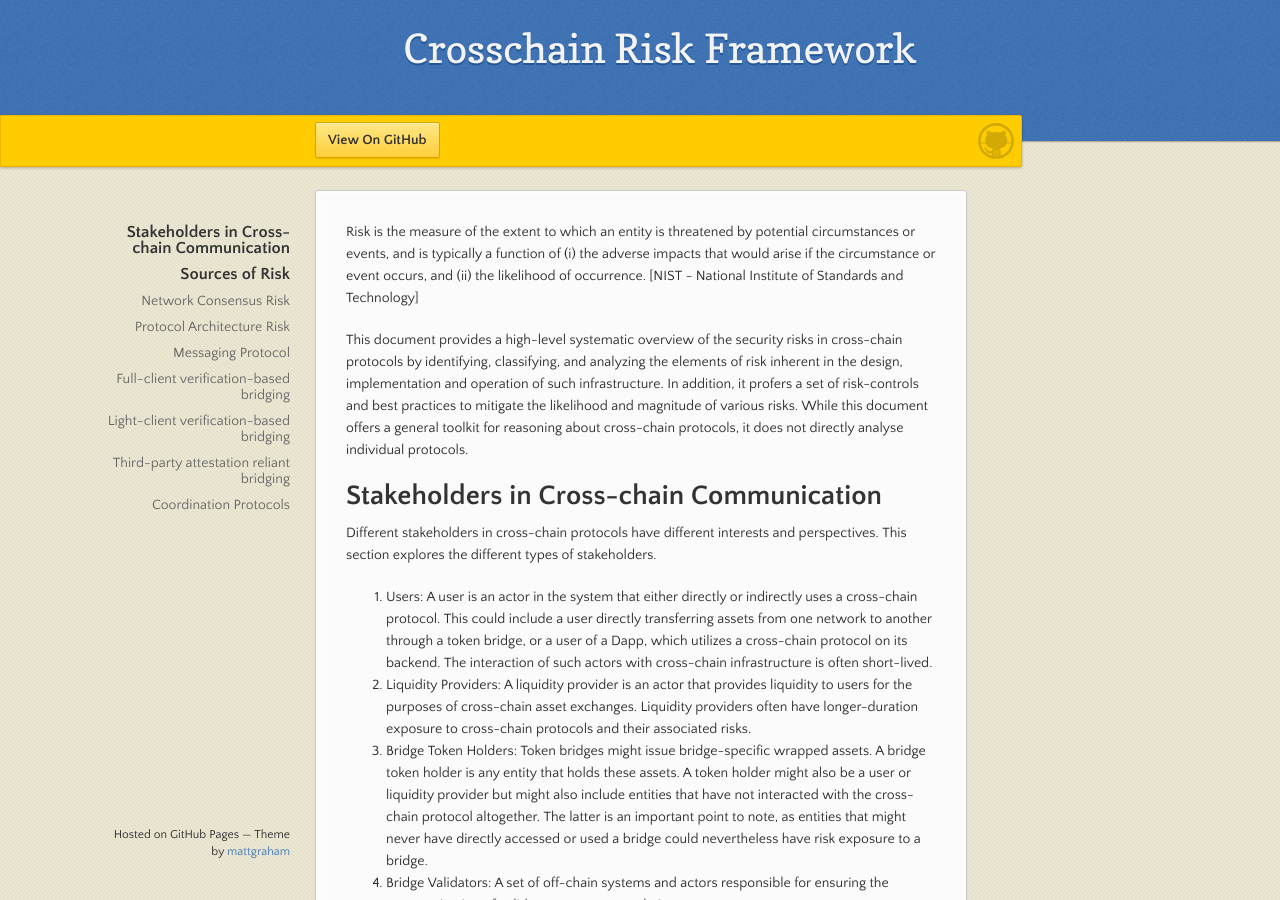
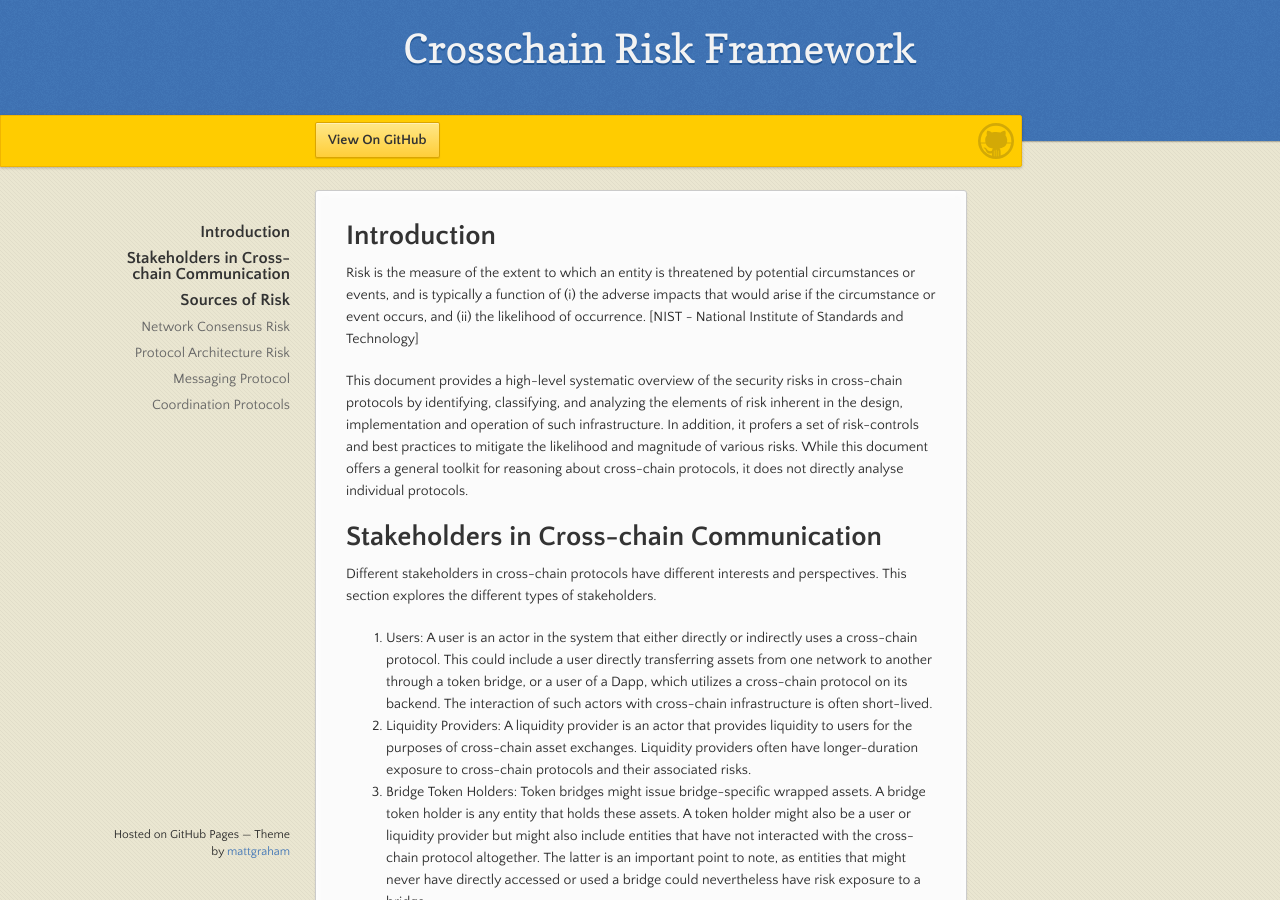
Before and after one commit to CrosschainRiskFramework/CrosschainRiskFramework.github.io, a Jekyll site: the page built from index.md, in a window 1280 px wide and 900 px high. Built offline with Jekyll 4.4.1, drawn with Linux system fonts in a browser that asks for light colours; the repository's description, which GitHub fills in, is left out.

Commit message:
Fix ToC issues

```diff
--- a/sections/01intro/_introduction.md
+++ b/sections/01intro/_introduction.md
@@ -1,3 +1,5 @@
+# Introduction
+
 Risk is the measure of the extent to which an entity is threatened by potential circumstances or events, and is typically a function of (i) the adverse impacts that would arise if the circumstance or event occurs, and (ii) the likelihood of occurrence.  [NIST - National Institute of Standards and Technology]
 
 This document provides a high-level systematic overview of the security risks in cross-chain protocols by identifying, classifying, and analyzing the elements of risk inherent in the design, implementation and operation of such infrastructure. In addition, it profers a set of risk-controls and best practices to mitigate the likelihood and magnitude of various risks. While this document offers a general toolkit for reasoning about cross-chain protocols, it does not directly analyse individual protocols.
--- a/sections/20sources/_architecture.md
+++ b/sections/20sources/_architecture.md
@@ -5,3 +5,7 @@ Protocol architecture risks relate to the design of the cross-chain communicatio
 TODO diagram
 
 TODO diagram title Cross-chain protocol stack (adapted from Socket + L2 beats framework)
+
+{% include_relative sections/20sources/_messaging.md %}
+
+{% include_relative sections/20sources/_coordination.md %}
--- a/sections/20sources/_coordination.md
+++ b/sections/20sources/_coordination.md
@@ -1,3 +1,3 @@
-## Coordination Protocols
+### Coordination Protocols
 
 Atomicity e.g. GPACT
--- a/sections/20sources/_messaging.md
+++ b/sections/20sources/_messaging.md
@@ -1,19 +1,19 @@
-## Messaging Protocol
+### Messaging Protocol
 
 A cross-chain messaging protocol is responsible for communicating state transition events from applications on one network to applications on another. It should guarantee that these events are valid according to the canonical ledger state of the source network (safety) and ensure that all relevant state transitions are eventually communicated to their destination network (liveness).
 
 From the perspective of safety, an ideal message protocol construction would introduce no additional trust assumptions beyond what is assumed about the networks themselves. This would involve a destination network independently being able to verify that a) a state transition that resulted in a given message is valid according to the state transition rules of the source network and b) that the message has been finalized on the network as per the network consensus rules of the source.
 
-### Full-client verification-based bridging
+#### Full-client verification-based bridging
 A full-client verification bridge involves one network validating all state transitions and consensus rules of another network, in effect achieving both properties stated above. This type of bridging retains the strongest guarantees of the underlying networks and does not introduce any additional trust assumption. However, this approach introduces significant complexities in implementation and is hard to scale across diverse ecosystems. To date, these are employed only by layer 2  chains (optimistic and ZK rollups), and not across independent L1 networks.
 
-### Light-client verification-based bridging
+#### Light-client verification-based bridging
 In a light-client verification bridge a destination network validates that a given block header (or state aggregate), from a source network, is valid only according to the consensus rules of a network, without executing and verifying individual state transitions. While light clients offer less security compared to full-client-based approaches, they too do not introduce additional trust assumptions, beyond those of the underlying networks. Different network protocols have different light-client protocols with differing levels of security assumptions and guarantees. The security guarantees of such bridges are subject to these limitations. We distinguish between two categories of light-client bridges:
 
 * On-chain light-client protocol implementations: these involve implementing the light-client protocol as a smart contract on another. Typically block headers are relayed from the source network to the smart contract on a destination network for validation. An arbitrary state in a source network can then be proved against a validated block header stored by the smart contract on the destination network. Implementing, operating, and maintaining light-client-based bridges can be difficult, expensive, or infeasible, making this difficult to apply across diverse ecosystems.
 * Validity Proof Bridges (aka ZK bridges)
 
-### Third-party attestation reliant bridging
+#### Third-party attestation reliant bridging
 While the above approaches offer better security guarantees because they remove the need for additional trust assumptions, they are difficult to implement and operate across diverse ecosystems. Hence, most cross-chain protocols introduce additional sources of trust in the form of third-party attestors. In general, such models rely on trusted third parties serving as oracles that attest and relay state events occurring in a source network, to a destination network. The security models of such bridges rely on the honest behavior of such attestors, either because they are game theoretically incentivized or have their reputation at stake. We generally distinguish between three categories of such bridges, based on the security model they employ.
 
 * Proof-of-Authority approaches: rely on well-known legal entities running nodes that attest to the validity of messages from one network to another. Such bridges assume that a) parties are strongly incentivized to maintain their reputation and would thus not misbehave and b) that in the event of misbehavior legal recourse could be pursued against such entities.
--- a/sections/20sources/_sources.md
+++ b/sections/20sources/_sources.md
@@ -5,7 +5,3 @@
 {% include_relative sections/20sources/_network.md %}
 
 {% include_relative sections/20sources/_architecture.md %}
-
-{% include_relative sections/20sources/_messaging.md %}
-
-{% include_relative sections/20sources/_coordination.md %}
```
